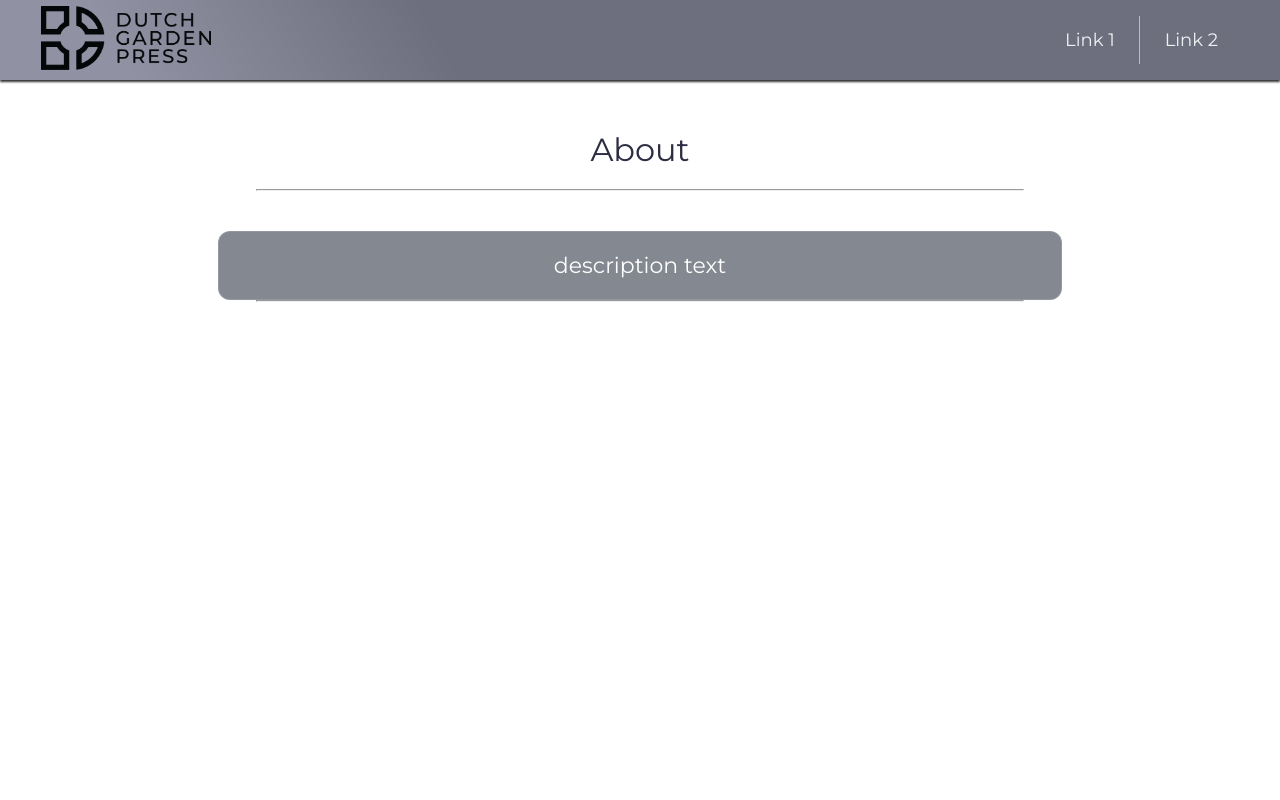
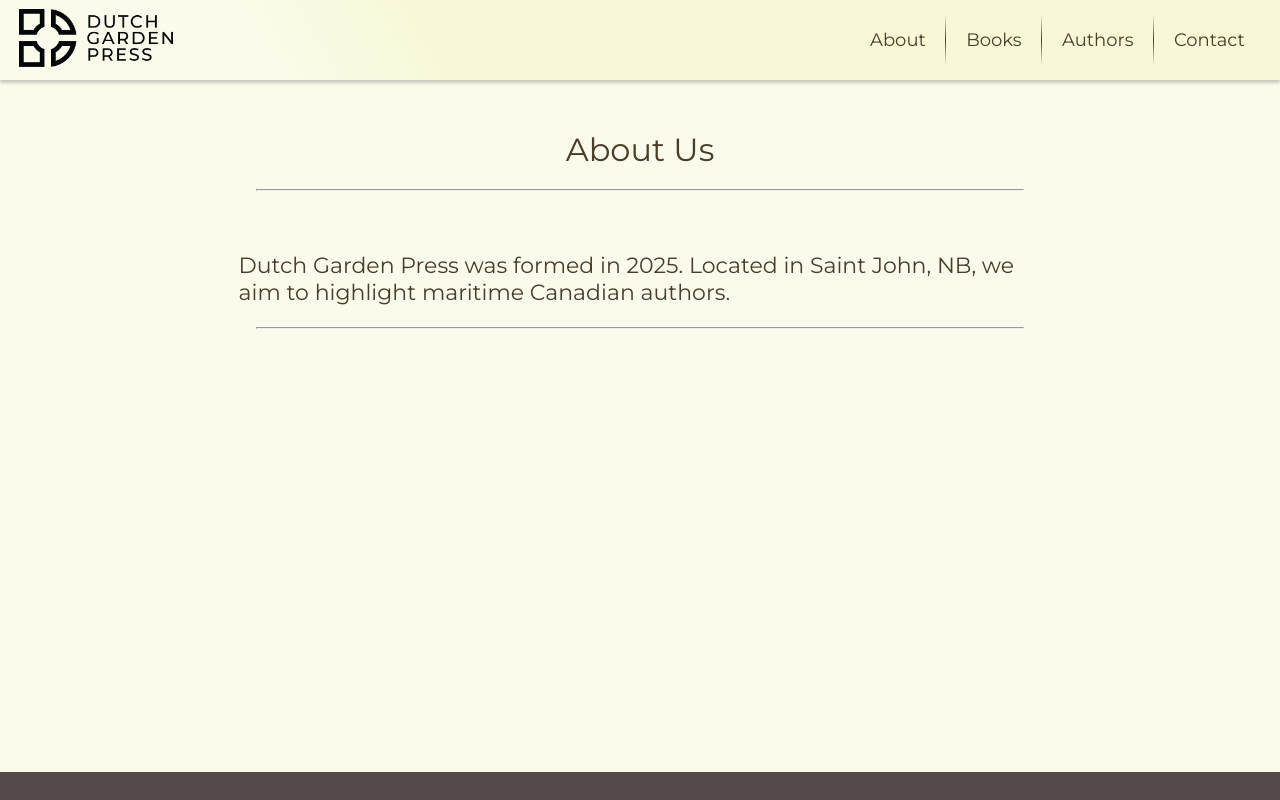
Before and after one commit to dutchgardenpress/website, a plain HTML site: page index.html in a window 1280 px wide. Drawn offline with Linux system fonts and the light colour scheme.

Commit message:
Added some colours and text

```diff
--- a/index.html
+++ b/index.html
@@ -9,6 +9,8 @@
 
     <link rel="stylesheet" href="style/index.css">
     <link rel="stylesheet" href="style/nav.css">
+    <link rel="stylesheet" href="style/footer.css">
+    <link rel="stylesheet" href="style/books.css">
     <link rel="stylesheet" type="text/css" href="">
     <link rel="icon" type="image/svg" href="img/favicon.svg">
     <link rel="stylesheet" href="https://fonts.googleapis.com/css?family=Montserrat">
@@ -20,27 +22,46 @@
       <div class="nav">
         <a id="logo" href="./index.html"><img src="img/DGP Black.png" alt="DGP Logo"></a>
         <div class="nav-item-container">
-            <button title="" class="nav-button" onclick="location.href='';">Link 1</button>
+            <button title="" class="nav-button" onclick="location.href='';">About</button>
             <div class="divider"></div>
-            <button title="" class="nav-button" onclick="location.href='';">Link 2</button>
+            <button title="" class="nav-button" onclick="location.href='';">Books</button>
+            <div class="divider"></div>
+            <button title="" class="nav-button" onclick="location.href='';">Authors</button>
+            <div class="divider"></div>
+            <button title="" class="nav-button" onclick="location.href='';">Contact</button>
         </div>
       </div>
 
       <div id="background"></div>
 
-      <h1 class="headertext">About</h1>
+      <h1 class="headertext">About Us</h1>
       <hr class="solid" style="width: 60%; margin: auto">
 
       <div class="info-block-container">
         <div class="info-block">
           <p class="description">
-            description text
+            Dutch Garden Press was formed in 2025. Located in Saint John, NB,
+            we aim to highlight maritime Canadian authors.
           </p>
         </div>
         <hr class="solid" style="width: 60%; margin: auto">
       </div>
 
 
+      <div class="book-grid">
+        <div class="book-grid-item">
+
+        </div>
+      </div>
+
+
+      <div class="footer-container">
+        <div class="footer-grid">
+
+        </div>
+      </div>
+
+
     </main>
   </body>
 </html>
--- /dev/null
+++ b/style/books.css
@@ -0,0 +1,7 @@
+.book-grid {
+
+}
+
+.book-grid-item {
+
+}
--- /dev/null
+++ b/style/footer.css
@@ -0,0 +1,23 @@
+.footer-container {
+    /* display: flex; */
+
+    position: absolute;
+    bottom: 0;
+    width: 100%;
+    height: 28px;
+
+    background-color: var(--wenge);
+
+}
+
+.footer-grid {
+    display: grid;
+    grid-template-columns: repeat(auto-fit, minmax(300px, 0.3fr));
+    gap: 20px;
+    justify-content: center;
+
+    margin-top: 40px;
+    margin-left: 15%;
+    margin-right: 15%;
+    margin-bottom: 40px;
+}
--- a/style/index.css
+++ b/style/index.css
@@ -1,5 +1,16 @@
 :root {
-  --custom-color: #f0f0f0;
+  --wenge: #54494B;
+  --mint-cream: #F1F7ED;
+  --cambridge-blue: #91C7B1;
+  --flax: #E3D081;
+
+  --bg-brown: #483e2a;
+  --bg-light-brown: #826b52;
+  --bg-light-yellow: #f8f8d7;
+  --bg-off-white: #fbfbec;
+  --bg-dark-green: #4b6319;
+  --bg-mid-green: #637d49;
+  --bg-light-green: #c6d58b;
 }
 
 *{
@@ -9,17 +20,25 @@
     font-family : Montserrat, sans-serif;
 }
 
+body {
+    height: 100vh;
+}
+
 #background {
     position: fixed;
     top: 0;
 
     height: 100vh;
     width: 100%;
-    background-image: url('../images/snowy.png');
+
+    background-color: var(--bg-off-white);
+    /* background-image: url('../img/robin-wersich-Q0IrpWQIMR4-unsplash.jpg');
     background-position: center;
     background-size: cover;
-    image-rendering: crisp-edges;
+    image-rendering: crisp-edges; */
     z-index: -1;
+
+    /* filter: blur(8px) */
 }
 
 .headertext {
@@ -28,7 +47,7 @@
     margin-top: 50px;
     margin-bottom: 20px;
     font-weight: lighter;
-    color: #2B2D42;
+    color: var(--bg-brown);
 }
 
 .info-block-container {
@@ -37,7 +56,6 @@
     flex-direction: column;
     justify-content: center;
     align-items: center;
-    color: black;
 }
 
 .info-block-container img {
@@ -60,11 +78,11 @@
     font-size: 22px;
     display: flex;
     justify-content: center;
-    color: white;
+    color: var(--bg-brown);
     padding: 20px;
 
-    backdrop-filter: blur(16px) saturate(180%);
-    background-color: rgba(17, 25, 40, 0.514);
+    /* backdrop-filter: blur(16px) saturate(180%); */
+    background-color: var(--bg-off-white);
     border-radius: 12px;
     border: 1px solid rgba(255, 255, 255, 0.125);
 }
--- a/style/nav.css
+++ b/style/nav.css
@@ -7,22 +7,22 @@
     justify-content: space-between;
     align-items: center;
     height: 80px;
-    background-color: #2B2D42;
-    background: linear-gradient(60deg,#3c3f5d91 10%, #2b2d42af 35%);
+    background-color: var(--bg-light-yellow);
+    background: linear-gradient(60deg,var(--bg-off-white) 20%, var(--bg-light-yellow) 35%);
     backdrop-filter: blur(16px) saturate(180%);
 
     display: flex;
     justify-content:space-between;
     align-items: center;
-    padding: 0px 38px;
+    padding: 0px 16px;
 
-    box-shadow: 0px 2px 2px rgba(0, 0, 0, 0.8);
+    box-shadow: 0px 3px 3px rgba(0, 0, 0, 0.2);
 }
 
 #logo img {
-    color: #EDF2F4;
+    /* color: #EDF2F4; */
     padding: 0.2rem;
-    width: 11rem;
+    width: 10rem;
 
     /* font-size: 1.5rem;
     font-weight: lighter;
@@ -36,7 +36,7 @@
 }
 
 .nav-button {
-    padding: 0 1.5rem;
+    padding: 0 1.2rem;
     overflow: hidden;
     height: 75%;
 
@@ -46,20 +46,21 @@
     font-size: 18px;
     text-decoration: none;
     background-color: transparent;
-    color: #EDF2F4;
+    color: var(--bg-brown);
     border-style: none;
     border-radius: 10px;
 }
 
 .nav-button:hover {
     text-decoration: none;
-    background-color: #EA526F;
-    transition: background-color, 0.18s;
+    background-color: var(--bg-light-green);
+    transition: background-color, 0.35s;
     cursor: pointer;
 }
 
 .divider {
-    border-left: 1px solid #edf2f498;
+    /* border-left: 1px solid var(--bg-light-brown); */
+    border-left: 1px solid transparent; border-image: linear-gradient(to top, transparent, var(--bg-brown), transparent) 1;
     width: 2px;
     height: 60%;
     display: inline;
```
Also changed, not shown: contact.html (added, +41 -0 lines).
